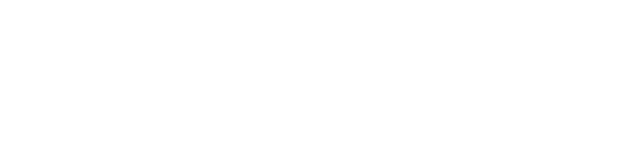
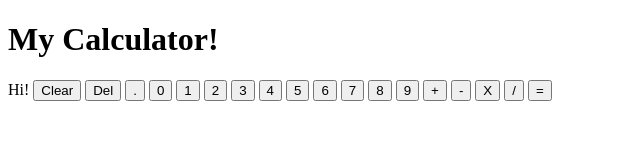
Before and after one commit to tonytony97/calculator, a plain HTML site: page index.html in a window 1280 px wide. Shown: the whole page, without its empty margins (0-640 px from the left). Drawn offline with Linux system fonts and the light colour scheme.

Commit message:
Add HTML structure

```diff
--- a/index.html
+++ b/index.html
@@ -9,6 +9,36 @@
     <script src="calc-script.js" defer></script>
 </head>
 <body>
+    <h1>My Calculator!</h1>
+    <calc>
+        <screen>Hi!</screen>
+        <buttons>
+
+            <button id="clear" class="edit">Clear</button>
+            <button id="delete" class="edit">Del</button>
+
+            <button id="dot" class="digit">.</button>
+            <button id="0" class="digit">0</button>
+            <button id="1" class="digit">1</button>
+            <button id="2" class="digit">2</button>
+            <button id="3" class="digit">3</button>
+            <button id="4" class="digit">4</button>
+            <button id="5" class="digit">5</button>
+            <button id="6" class="digit">6</button>
+            <button id="7" class="digit">7</button>
+            <button id="8" class="digit">8</button>
+            <button id="9" class="digit">9</button>
+
+
+            <button id="add" class="operator">+</button>
+            <button id="subs" class="operator">-</button>
+            <button id="mult" class="operator">X</button>
+            <button id="divd" class="operator">/</button>
+            <button id="result" class="operator">=</button>
+
+        </buttons>
+    </calc>
+
 
 </body>
 </html>
```
